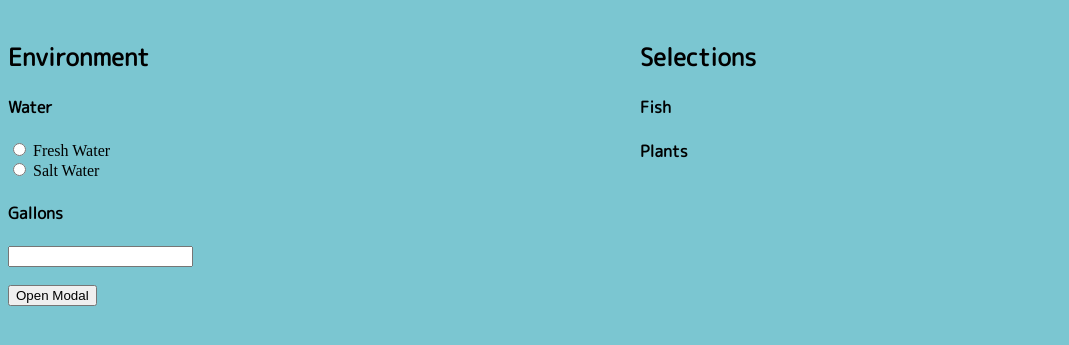
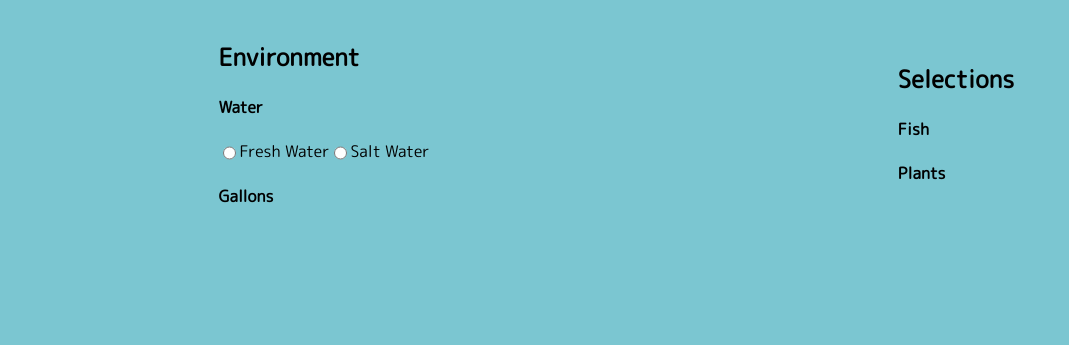
Before and after one commit to saminacodes/AquariumBuilder, a plain HTML site: page index.html in a window 1280 px wide. Shown: the part 71-416 px from the top of the page, without its empty margins (0-1069 px from the left). Drawn offline with Linux system fonts and the light colour scheme.

Commit message:
Aligned content

```diff
--- a/index.html
+++ b/index.html
@@ -17,41 +17,24 @@
         <div>
             <div>
                 <div class = "build">
-                    <h2>Environment</h2>
 
-                    <h4>Water</h4>
-                        <input type="radio" id="freshWater" name="water" value="fresh">
-                        <label for="male">Fresh Water</label><br>
+                        <h2>Environment</h2>
 
-                        <input type="radio" id="saltWater" name="water" value="salt">
-                        <label for="male">Salt Water</label><br>
+                        <h4>Water</h4>
+                            <div class = "flex-container">
+                                <input type="radio" id="freshWater" name="water" value="fresh">
+                                <label for="fresh">Fresh Water</label><br>
 
-                    <h4>Gallons</h4>
+                                <input type="radio" id="saltWater" name="water" value="salt">
+                                <label for="salt">Salt Water</label><br>
+                            </div>
 
-                    <!--insert code for the converter here-->
-                    <input type="text" id="fname" name="fname"><br><br>
-                    <!-- Trigger/Open The Modal -->
-                    <button id="myBtn">Open Modal</button>
-
-                    <!-- The Modal -->
-                    <div id="myModal" class="modal">
-
-                    <!-- Modal content -->
-                    <div class="modal-content">
-                        <span class="close">&times;</span>
-                        <input type="text" id="fname" name="fname">
-                        <p>x</p>
-                        <input type="text" id="fname" name="fname">
-                        <p>x</p>
-                        <input type="text" id="fname" name="fname">
-                        <p>x</p>
-                    </div>
-
-                    </div>
+                        <h4>Gallons</h4>
 
                 </div>
             </div>
         </div>
+
 
         <div>
             <div class = "selections">
--- a/style.css
+++ b/style.css
@@ -5,31 +5,31 @@ body {
 }
 
 /*text styles*/
-h1 {
+h1, h2, h4 {
     font-family: 'M PLUS Rounded 1c', sans-serif;
-    text-align: center;
+    font-weight: bold;
 }
 
-h2 {
+label {
     font-family: 'M PLUS Rounded 1c', sans-serif;
 }
 
-h4 {
-    font-family: 'M PLUS Rounded 1c', sans-serif;
+h1 {
+    text-align: center;
 }
 
 /*grid style*/
 
 .grid-container {
     display: grid;
-    grid-template-rows: 1fr;
+    grid-auto-rows: 1fr;
     grid-template-columns: 1fr 1fr;
-    justify-content: center;
-    align-content: center;
+    align-items: center;
+    justify-items: center;
 }
 
-form input[type="radio"] {
-    display: inline-block;
+.flex-container {
+    display: flex;
 }
 
 /*style the modal*/
```
